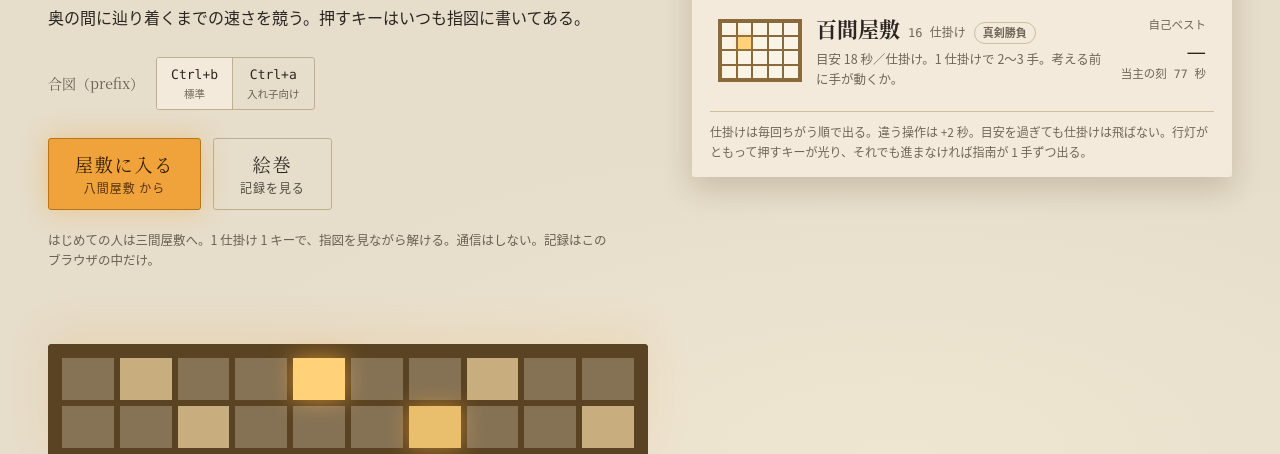
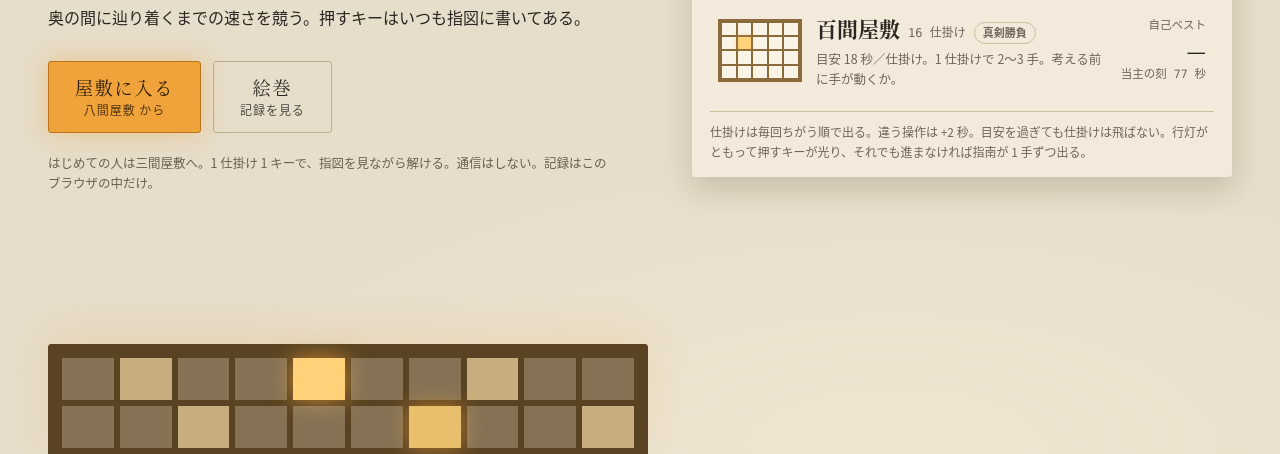
Before and after one commit to t29mato/tmux-da, a plain HTML site: page web/index.html in a window 1280 px wide. Shown: the part 346-800 px from the top of the page. Drawn offline with Linux system fonts and the light colour scheme.

Commit message:
Drop the prefix chooser: always the default Ctrl+b
Co-Authored-By: Claude Opus 5.5 <noreply@anthropic.com>
Claude-Session: https://claude.ai/code/session_018cUpsGnFngweztn9JugPZ3

```diff
--- a/web/index.html
+++ b/web/index.html
@@ -29,13 +29,6 @@
     <p class="eyebrow">屋敷を出ても、仕掛けはそのまま。</p>
     <h1 class="hero-title"><span class="en">tmux</span>からくり屋敷</h1>
     <p class="lead">襖が立ち、部屋が回り、壁が外れて大広間になる。<br>指図どおりに<b>襖を立て</b>、<b>間を渡り</b>、<b>棟を建て</b>、<b>巻物を読む</b>。<br>奥の間に辿り着くまでの速さを競う。押すキーはいつも指図に書いてある。</p>
-    <div class="setting">
-      <span class="setting-label">合図（prefix）</span>
-      <div class="seg" role="group" aria-label="合図のキー">
-        <button type="button" data-prefix="C-b" aria-pressed="true">Ctrl+b<small>標準</small></button>
-        <button type="button" data-prefix="C-a" aria-pressed="false">Ctrl+a<small>入れ子向け</small></button>
-      </div>
-    </div>
     <div class="cta">
       <button type="button" id="btn-enter" class="btn primary">屋敷に入る<small id="enter-sub">八間屋敷 から</small></button>
       <button type="button" id="btn-records" class="btn ghost">絵巻<small id="records-sub">記録を見る</small></button>
--- a/web/js/app.js
+++ b/web/js/app.js
@@ -1397,7 +1397,6 @@
 
   function renderTitle() {
     var all = REC.load();
-    $$('#title-screen [data-prefix]').forEach(function (b) { b.setAttribute('aria-pressed', b.dataset.prefix === S.prefix ? 'true' : 'false'); });
     var pick = lastCourse(all);
     var html = '';
     LV.COURSES.forEach(function (c) {
@@ -1969,7 +1968,6 @@
 
   function init() {
     var saved = store.load();
-    if (saved.prefix === 'C-a' || saved.prefix === 'C-b') S.prefix = saved.prefix;
     applyTheme(saved.theme === 'dark' || saved.theme === 'light' ? saved.theme : null);
     applySound(saved.sound !== false);
 
@@ -1978,9 +1976,6 @@
       b.addEventListener('click', function () { applySound(!S.sound); store.save({ sound: S.sound }); if (S.sound) music(); });
     });
     document.addEventListener('pointerdown', function () { AU.unlock(); }, true);
-    $$('#title-screen [data-prefix]').forEach(function (b) {
-      b.addEventListener('click', function () { S.prefix = b.dataset.prefix; store.save({ prefix: S.prefix }); AU.se('cursor'); renderTitle(); });
-    });
     $('#btn-enter').addEventListener('click', function () { startRun($('#btn-enter').dataset.course || 'normal'); });
     $('#btn-records').addEventListener('click', function () { openRecords(null, 'title'); });
     $('#course-list').addEventListener('click', function (e) {
--- a/web/style.css
+++ b/web/style.css
@@ -128,8 +128,6 @@ kbd.pfx { background: var(--ai); color: #fff; border-color: var(--ai-d); }
 .hero-title .en { display: block; font-size: 0.43em; letter-spacing: 0.12em; color: var(--hero-accent); font-weight: 500; font-family: var(--mono); }
 .lead { font-size: 16px; line-height: 2; margin: 22px 0 0; max-width: 560px; color: var(--ink); }
 .lead b { color: var(--hero-ink); font-weight: 700; }
-.setting { margin-top: 24px; display: flex; align-items: center; gap: 12px; flex-wrap: wrap; }
-.setting-label { font-family: var(--mincho); font-size: 14px; color: var(--ink-dim); }
 .hero .cta { margin-top: 28px; }
 .fine { font-size: 12.5px; color: var(--ink-dim); margin-top: 20px; max-width: 560px; }
 
```
Also changed, not shown: web/test/playthrough.mjs (+4 -4 lines), README.md.
